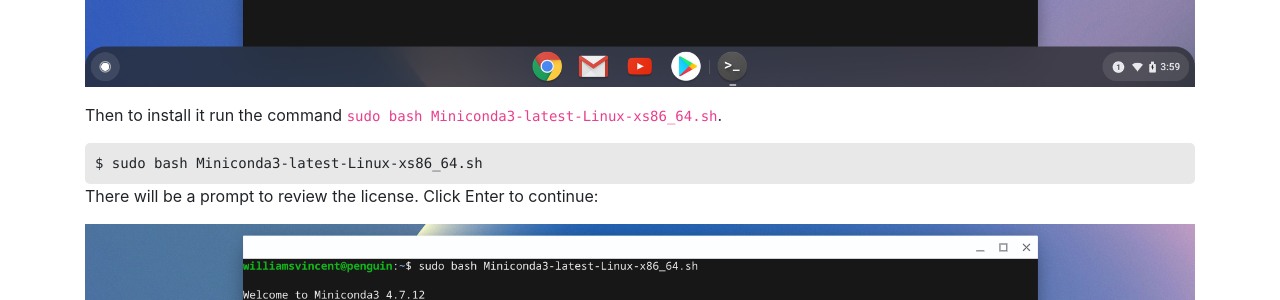
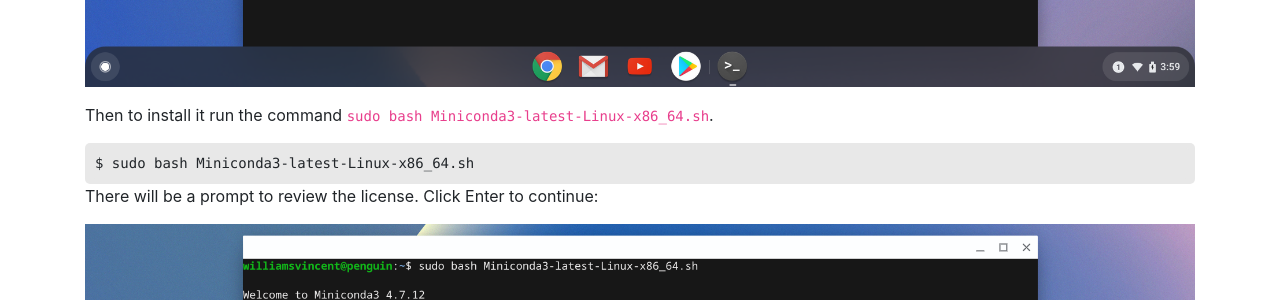
Before and after one commit to NazarMiroshnichenko/installpython3.com, a Jekyll site: the page built from _posts/2010-01-01-chromebook.markdown, in a window 1280 px wide and 900 px high, scrolled down 4771 px. Shown: the part 152-452 px from the top of the window. Built offline with Jekyll 4.4.1, drawn with Linux system fonts in a browser that asks for light colours.

Commit message:
fix typo

````diff
--- a/_posts/2010-01-01-chromebook.markdown
+++ b/_posts/2010-01-01-chromebook.markdown
@@ -59,10 +59,10 @@ Confirm that the Miniconda installer is in your current directory by typing `ls`
 
 <img class="img-fluid" src="{{ site.url }}/assets/images/chromebook/ls.png" alt="ls">
 
-Then to install it run the command `sudo bash Miniconda3-latest-Linux-xs86_64.sh`.
+Then to install it run the command `sudo bash Miniconda3-latest-Linux-x86_64.sh`.
 
 ```
-$ sudo bash Miniconda3-latest-Linux-xs86_64.sh
+$ sudo bash Miniconda3-latest-Linux-x86_64.sh
 ```
 
 There will be a prompt to review the license. Click Enter to continue:
````
